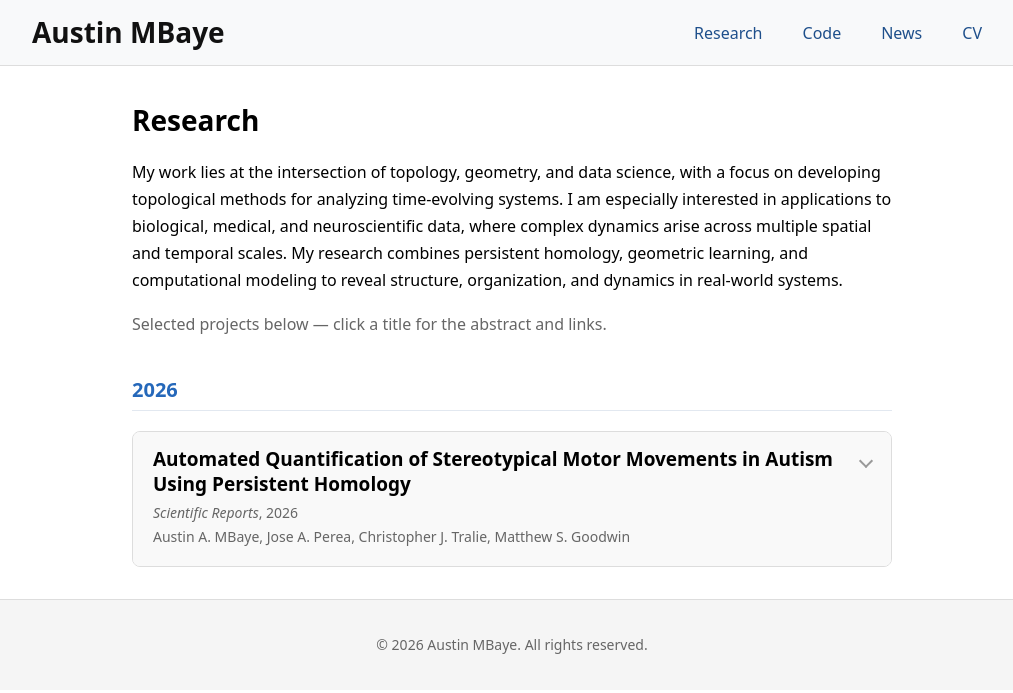
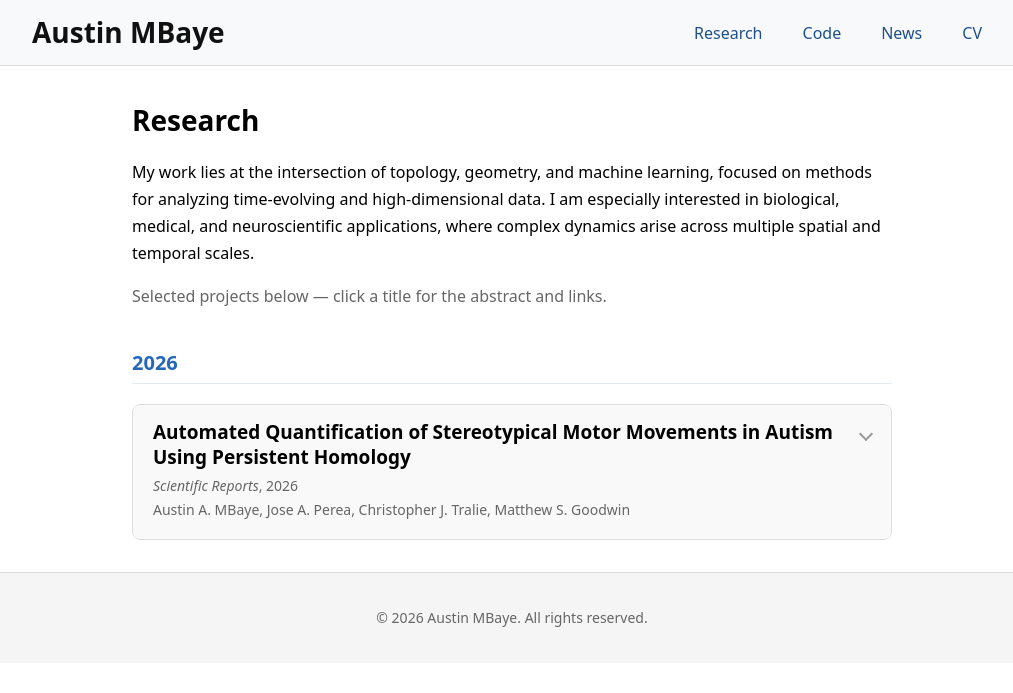
Before and after one commit to ambaye15/ambaye15.github.io, a Jekyll site: the page built from research.html, in a window 1280 px wide. Shown: the top 693 px of the page, without its empty margins (128-1141 px from the left). Built offline with Jekyll 4.4.1, drawn with Linux system fonts in a browser that asks for light colours.

Commit message:
Revise research focus to include machine learning
Updated research description to emphasize machine learning and high-dimensional data analysis.

```diff
--- a/research.html
+++ b/research.html
@@ -8,12 +8,8 @@ permalink: /research/
 
   <div class="section-blurb">
     <p>
-      My work lies at the intersection of topology, geometry, and data science, with a focus on
-      developing topological methods for analyzing time-evolving systems. I am especially interested
-      in applications to biological, medical, and neuroscientific data, where complex dynamics arise
-      across multiple spatial and temporal scales. My research combines persistent homology,
-      geometric learning, and computational modeling to reveal structure, organization, and dynamics
-      in real-world systems.
+      My work lies at the intersection of topology, geometry, and machine learning, focused on methods for analyzing time-evolving and high-dimensional data.
+      I am especially interested in biological, medical, and neuroscientific applications, where complex dynamics arise across multiple spatial and temporal scales.
     </p>
     <p class="blurb-note">Selected projects below — click a title for the abstract and links.</p>
   </div>
```
